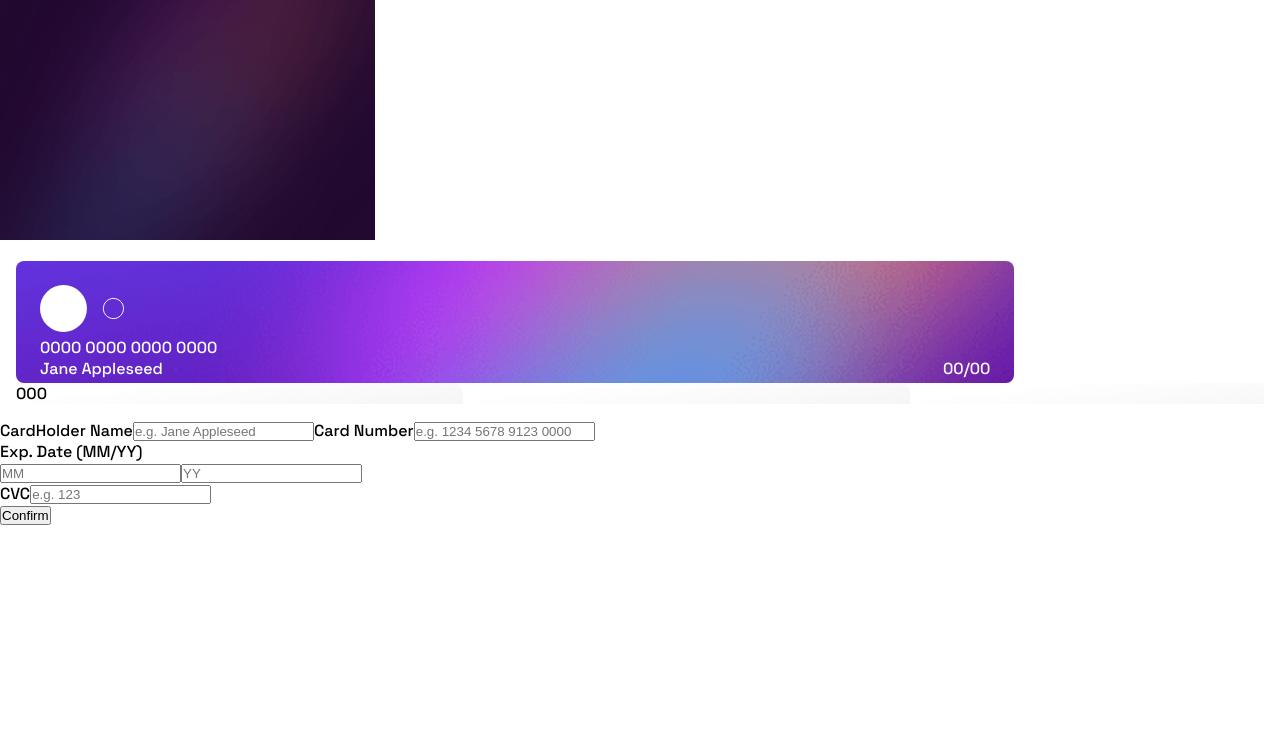
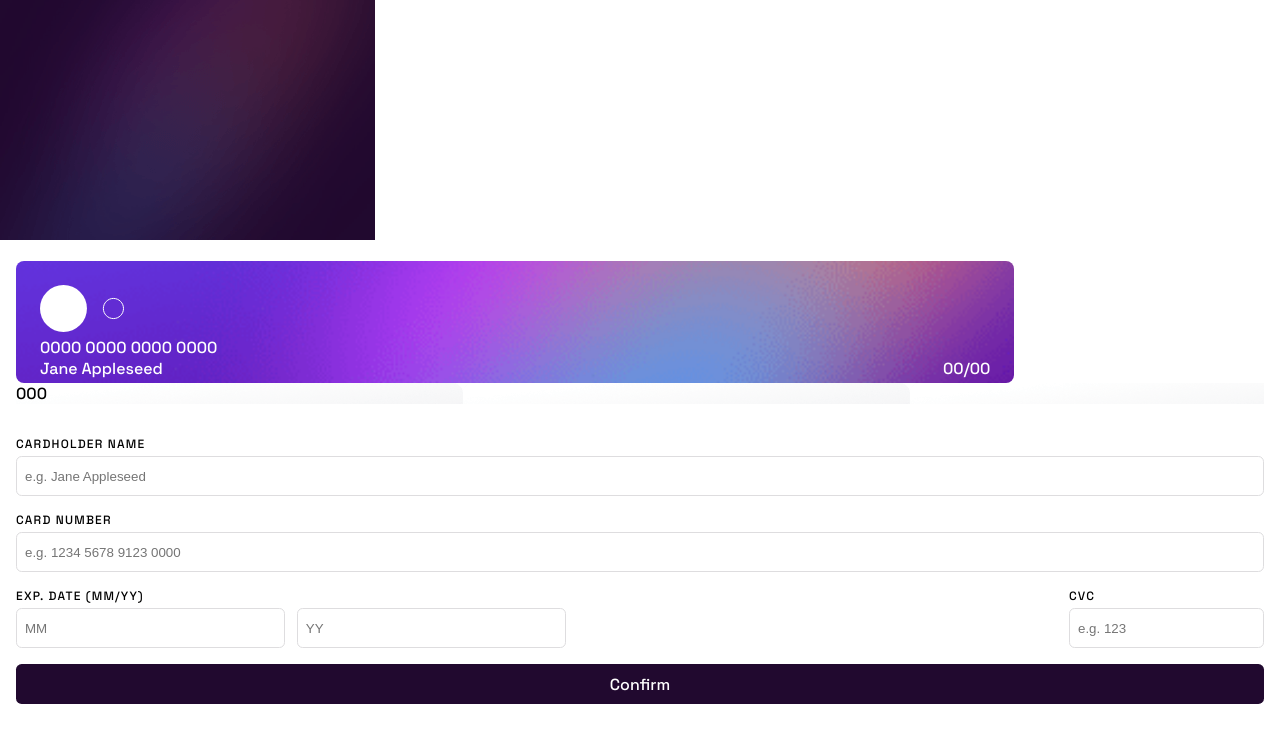
Before and after one commit to FabKaiz/interactive-card-details-react, a React (Create React App) app: page / in a window 1280 px wide. Shown: the top 742 px of the page. Built offline with nearby package versions, Linux system fonts and the light colour scheme.

Commit message:
added form css

```diff
--- a/src/components/Form/Form.scss
+++ b/src/components/Form/Form.scss
@@ -0,0 +1,92 @@
+// Colors variables
+$white: hsl(0, 0%, 100%);
+$light-gray-violet: hsl(270, 3%, 87%);
+$dark-gray-violet: hsl(279, 6%, 55%);
+$very-dark-violet: hsl(278, 68%, 11%);
+
+// input errors
+$red: hsl(0, 100%, 66%);
+
+// active input border
+$linear-gradient: hsl(249, 99%, 64%) to hsl(278, 94%, 30%);
+.form__content {
+  padding: 1rem;
+
+  input {
+    width: 100%;
+    height: 2.5rem;
+    border: 1px solid $light-gray-violet;
+    border-radius: 0.35rem;
+    padding: 0.5rem;
+    margin-bottom: 1rem;
+    margin-top: 0.25rem;
+    outline: 2px solid hsla(249, 99%, 64%, 0);
+    transition: outline 0.4s ease-in-out;
+
+    &:focus {
+      outline: 2px solid hsl(249, 99%, 64%);
+    }
+
+    // hide arrows from number input
+    &::-webkit-outer-spin-button,
+    &::-webkit-inner-spin-button {
+      -webkit-appearance: none;
+      margin: 0;
+    }
+  }
+
+  /* Firefox hide arrows from number input */
+  input[type='number'] {
+    -moz-appearance: textfield;
+  }
+
+  label {
+    display: flex;
+    flex-direction: column;
+    text-transform: uppercase;
+    font-size: 0.75rem;
+    letter-spacing: 1.2px;
+
+    &.error {
+      color: $red;
+    }
+  }
+
+  .form__content-bottom {
+    display: flex;
+    justify-content: space-between;
+
+    .form__date-label {
+      width: 45%;
+    }
+
+    .date__input-container {
+      display: flex;
+      input {
+        margin-right: 0.75rem;
+      }
+    }
+
+    .cvc__input {
+      display: flex;
+      width: 100%;
+    }
+  }
+
+  button {
+    width: 100%;
+    height: 2.5rem;
+    border: none;
+    border-radius: 0.35rem;
+    background: $very-dark-violet;
+    color: $white;
+    font-size: 1rem;
+    font-family: 'Space Grotesk', sans-serif;
+    cursor: pointer;
+    transition: opacity 0.2s ease-in-out;
+
+    &:hover {
+      opacity: 0.8;
+    }
+  }
+}
```
